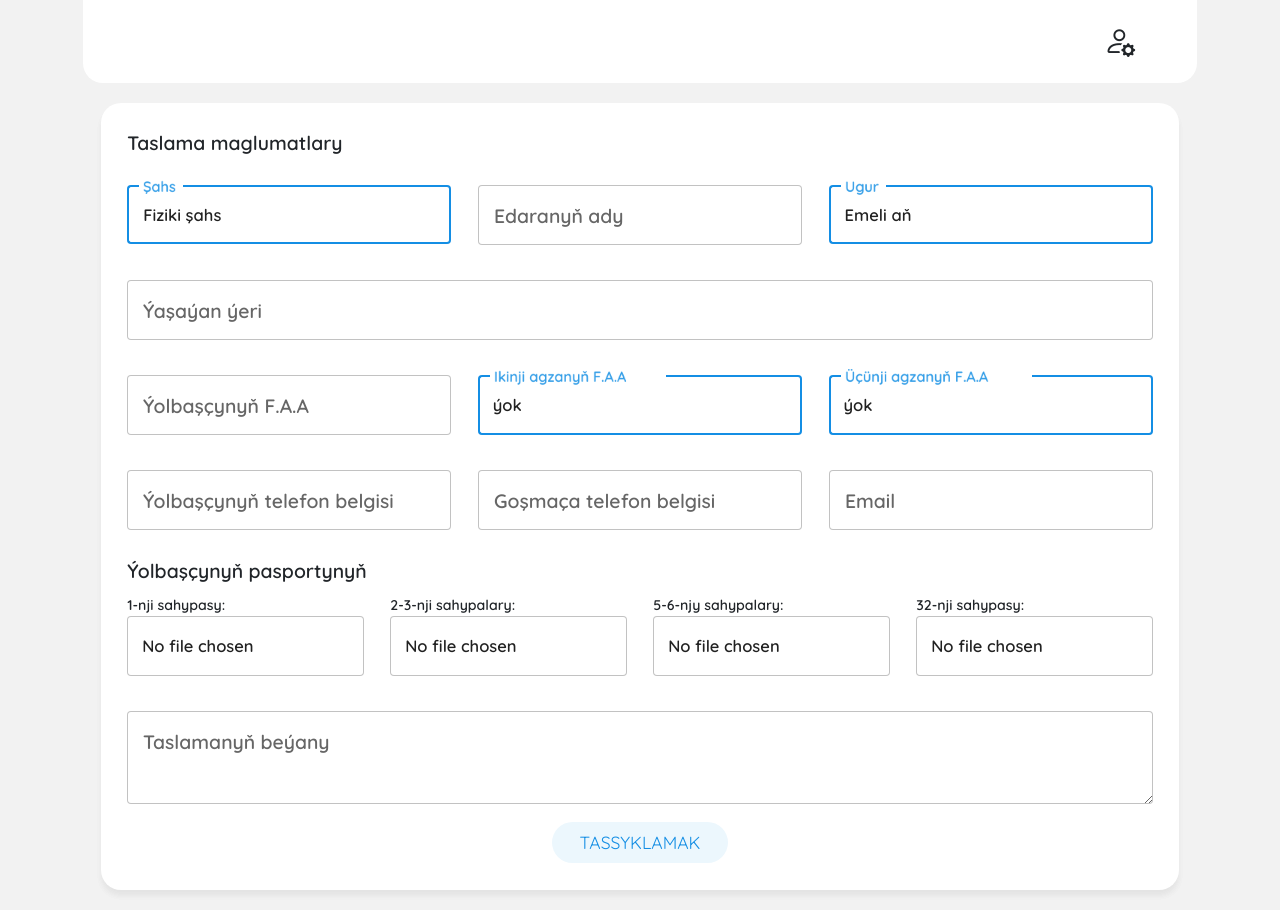
After one commit to neharix/mark, a Django app: template main/templates/views/add_project.html in a window 1280 px wide. The commit adds this page. Run offline with Django 5.2, Linux system fonts and the light colour scheme; the template is opened without the code that fills it: values that come from a table or form of the project are taken from there, others are empty; data comes from the database, SQL or seed files in the repository; both versions use the stored data as it was after the commit; parts of the project's set-up code (start-up, migrations or seed data) failed here and were passed over; some libraries are stand-ins or nearby versions.

Commit message:
form front finished

```diff
--- a/main/models.py
+++ b/main/models.py
@@ -14,8 +14,8 @@ class UnratedManager(models.Manager):
 
 class Project(models.Model):
     class PersonalityType(models.TextChoices):
-        INDIVIDUAL = "Fiziki", "fiziki"
-        LEGAL = "Ýuridiki", "ýuridiki"
+        INDIVIDUAL = "Fiziki", "Fiziki"
+        LEGAL = "Ýuridiki", "Ýuridiki"
 
     personality_type = models.CharField(
         verbose_name="Şahs görnüşi",
--- a/main/static/css/global.css
+++ b/main/static/css/global.css
@@ -131,7 +131,7 @@
     border: none !important;
     outline: none !important;
     background-color: transparent;
-    font-size: 16px;
+    font-size: 0.94rem;
     line-height: 2;
     color: rgba(0, 0, 0, 0.87);
     z-index: 1;
@@ -188,6 +188,26 @@
     transform-origin: left top;
     transition: transform 0.15s cubic-bezier(0.4, 0, 0.2, 1), color 0.15s cubic-bezier(0.4, 0, 0.2, 1);
     will-change: transform;
+}
+
+input::-webkit-file-upload-button {
+    display: none;
+}
+
+input::file-selector-button {
+    display: none;
+}
+
+select {
+    height: 3.6em;
+    -webkit-appearance: none;
+    -moz-appearance: none;
+    text-indent: 1px;
+    text-overflow: '';
+}
+
+select::-ms-expand {
+    display: none;
 }
 
 .floating-label__input:hover~.floating-label__outline .floating-label__leading,
@@ -256,6 +276,8 @@ input:-webkit-autofill {
     -webkit-animation-fill-mode: both;
 }
 
+
+
 .input--error .floating-label__label {
     color: #FF8484 !important;
     animation: shake 0.25s cubic-bezier(0.36, 0.07, 0.19, 0.97) both;
@@ -292,6 +314,7 @@ input::-webkit-inner-spin-button {
     -webkit-appearance: none;
     margin: 0;
 }
+
 
 .border-bottom {
     border-bottom: 1px solid whitesmoke !important;
@@ -361,3 +384,7 @@ body {
     border-color: #8a5700;
     color: #8a5700;
 }
+
+.f-08 {
+    font-size: 0.8rem;
+}
--- /dev/null
+++ b/main/templates/views/add_project.html
@@ -0,0 +1,320 @@
+{% extends "layouts/main_layout.html" %}
+{% load static %}
+{% block title %}
+    Taslama goşmak
+{% endblock title %}
+{% block body %}
+    <div class="px-3">
+        <div class="block p-3">
+            <div class="m-2">Taslama maglumatlary</div>
+            <form method="post" class="m-2" enctype="multipart/form-data">
+                {% csrf_token %}
+                <div class="row">
+                    <div class="col-sm">
+                        <div class="floating-label my-3">
+                            <select class="floating-label__input"
+                                    type="text"
+                                    id="personality-type"
+                                    name="personality_type"
+                                    autocomplete="off"
+                                    required
+                                    placeholder=" ">
+                                <option value="1" selected>Fiziki şahs</option>
+                                <option value="2">Ýuridiki şahs</option>
+                            </select>
+                            <div class="floating-label__outline">
+                                <div class="floating-label__leading"></div>
+                                <div class="floating-label__notch">
+                                    <label class="floating-label__label" for="personality-type">Şahs</label>
+                                </div>
+                                <div class="floating-label__trailing"></div>
+                            </div>
+                        </div>
+                    </div>
+                    <div class="col-sm">
+                        <div class="floating-label my-3">
+                            <input class="floating-label__input"
+                                   type="text"
+                                   id="agency"
+                                   name="agency"
+                                   autocomplete="off"
+                                   required
+                                   placeholder=" " />
+                            <div class="floating-label__outline">
+                                <div class="floating-label__leading"></div>
+                                <div class="floating-label__notch">
+                                    <label class="floating-label__label" for="agency">Edaranyň ady</label>
+                                </div>
+                                <div class="floating-label__trailing"></div>
+                            </div>
+                        </div>
+                    </div>
+                    <div class="col-sm">
+                        <div class="floating-label my-3">
+                            <select class="floating-label__input"
+                                    type="text"
+                                    id="direction"
+                                    name="direction"
+                                    autocomplete="off"
+                                    required
+                                    placeholder=" ">
+                                {% for direction in directions %}
+                                    <option value="{{ direction.pk }}"
+                                            {% if forloop.counter == 0 %}selected{% endif %}>
+                                        {{ direction.name }}
+                                    </option>
+                                {% endfor %}
+                            </select>
+                            <div class="floating-label__outline">
+                                <div class="floating-label__leading"></div>
+                                <div class="floating-label__notch">
+                                    <label class="floating-label__label" for="direction">Ugur</label>
+                                </div>
+                                <div class="floating-label__trailing"></div>
+                            </div>
+                        </div>
+                    </div>
+                </div>
+                <div class="row">
+                    <div class="col-sm">
+                        <div class="floating-label my-3">
+                            <input class="floating-label__input"
+                                   type="text"
+                                   name="place_of_residence"
+                                   id="place-of-residence"
+                                   autocomplete="off"
+                                   required
+                                   placeholder=" " />
+                            <div class="floating-label__outline">
+                                <div class="floating-label__leading"></div>
+                                <div class="floating-label__notch">
+                                    <label class="floating-label__label" for="place-of-residence">Ýaşaýan ýeri</label>
+                                </div>
+                                <div class="floating-label__trailing"></div>
+                            </div>
+                        </div>
+                    </div>
+                </div>
+                <div class="row">
+                    <div class="col-sm">
+                        <div class="floating-label my-3">
+                            <input class="floating-label__input"
+                                   type="text"
+                                   id="manager-full-name"
+                                   name="manager_full_name"
+                                   autocomplete="off"
+                                   required
+                                   placeholder=" " />
+                            <div class="floating-label__outline">
+                                <div class="floating-label__leading"></div>
+                                <div class="floating-label__notch">
+                                    <label class="floating-label__label" for="manager-full-name">Ýolbaşçynyň F.A.A</label>
+                                </div>
+                                <div class="floating-label__trailing"></div>
+                            </div>
+                        </div>
+                    </div>
+                    <div class="col-sm">
+                        <div class="floating-label my-3">
+                            <input class="floating-label__input"
+                                   type="text"
+                                   name="second_member_full_name"
+                                   id="second-member-full-name"
+                                   value="ýok"
+                                   autocomplete="off"
+                                   placeholder=" " />
+                            <div class="floating-label__outline">
+                                <div class="floating-label__leading"></div>
+                                <div class="floating-label__notch">
+                                    <label class="floating-label__label" for="second-member-full-name">Ikinji agzanyň F.A.A</label>
+                                </div>
+                                <div class="floating-label__trailing"></div>
+                            </div>
+                        </div>
+                    </div>
+                    <div class="col-sm">
+                        <div class="floating-label my-3">
+                            <input class="floating-label__input"
+                                   type="text"
+                                   name="third_member_full_name"
+                                   id="third-member-full-name"
+                                   autocomplete="off"
+                                   value="ýok"
+                                   placeholder=" " />
+                            <div class="floating-label__outline">
+                                <div class="floating-label__leading"></div>
+                                <div class="floating-label__notch">
+                                    <label class="floating-label__label" for="third-member-full-name">Üçünji agzanyň F.A.A</label>
+                                </div>
+                                <div class="floating-label__trailing"></div>
+                            </div>
+                        </div>
+                    </div>
+                </div>
+                <div class="row">
+                    <div class="col-sm">
+                        <div class="floating-label my-3">
+                            <input class="floating-label__input"
+                                   type="number"
+                                   id="phone-number"
+                                   name="phone_number"
+                                   autocomplete="off"
+                                   required
+                                   placeholder=" " />
+                            <div class="floating-label__outline">
+                                <div class="floating-label__leading"></div>
+                                <div class="floating-label__notch">
+                                    <label class="floating-label__label" for="phone-number">Ýolbaşçynyň telefon belgisi</label>
+                                </div>
+                                <div class="floating-label__trailing"></div>
+                            </div>
+                        </div>
+                    </div>
+                    <div class="col-sm">
+                        <div class="floating-label my-3">
+                            <input class="floating-label__input"
+                                   type="text"
+                                   name="additional_phone_number"
+                                   id="additional-phone-number"
+                                   autocomplete="off"
+                                   required
+                                   placeholder=" " />
+                            <div class="floating-label__outline">
+                                <div class="floating-label__leading"></div>
+                                <div class="floating-label__notch">
+                                    <label class="floating-label__label" for="additional-phone-number">Goşmaça telefon belgisi</label>
+                                </div>
+                                <div class="floating-label__trailing"></div>
+                            </div>
+                        </div>
+                    </div>
+                    <div class="col-sm">
+                        <div class="floating-label my-3">
+                            <input class="floating-label__input"
+                                   type="email"
+                                   name="email"
+                                   id="email"
+                                   autocomplete="off"
+                                   required
+                                   placeholder=" " />
+                            <div class="floating-label__outline">
+                                <div class="floating-label__leading"></div>
+                                <div class="floating-label__notch">
+                                    <label class="floating-label__label" for="email">Email</label>
+                                </div>
+                                <div class="floating-label__trailing"></div>
+                            </div>
+                        </div>
+                    </div>
+                </div>
+                <div class="my-2">Ýolbaşçynyň pasportynyň</div>
+                <div class="row">
+                    <div class="col-sm">
+                        <div class="f-08">1-nji sahypasy:</div>
+                        <div class="floating-label mb-3">
+                            <input class="floating-label__input"
+                                   type="file"
+                                   id="page1"
+                                   name="page1"
+                                   accept="image/*"
+                                   autocomplete="off"
+                                   required
+                                   placeholder=" " />
+                            <div class="floating-label__outline">
+                                <div class="floating-label__leading"></div>
+                                <div class="floating-label__notch">
+                                    <label class="floating-label__label" for="page1"></label>
+                                </div>
+                                <div class="floating-label__trailing"></div>
+                            </div>
+                        </div>
+                    </div>
+                    <div class="col-sm">
+                        <div class="f-08">2-3-nji sahypalary:</div>
+                        <div class="floating-label mb-3">
+                            <input class="floating-label__input"
+                                   type="file"
+                                   name="page2_3"
+                                   id="page2-3"
+                                   accept="image/*"
+                                   autocomplete="off"
+                                   required
+                                   placeholder=" " />
+                            <div class="floating-label__outline">
+                                <div class="floating-label__leading"></div>
+                                <div class="floating-label__notch">
+                                    <label class="floating-label__label" for="page2-3"></label>
+                                </div>
+                                <div class="floating-label__trailing"></div>
+                            </div>
+                        </div>
+                    </div>
+                    <div class="col-sm">
+                        <div class="f-08">5-6-njy sahypalary:</div>
+                        <div class="floating-label mb-3">
+                            <input class="floating-label__input"
+                                   type="file"
+                                   name="page5_6"
+                                   id="page5-6"
+                                   accept="image/*"
+                                   autocomplete="off"
+                                   required
+                                   placeholder=" " />
+                            <div class="floating-label__outline">
+                                <div class="floating-label__leading"></div>
+                                <div class="floating-label__notch">
+                                    <label class="floating-label__label" for="page5-6"></label>
+                                </div>
+                                <div class="floating-label__trailing"></div>
+                            </div>
+                        </div>
+                    </div>
+                    <div class="col-sm">
+                        <div class="f-08">32-nji sahypasy:</div>
+                        <div class="floating-label mb-3">
+                            <input class="floating-label__input"
+                                   type="file"
+                                   accept="image/*"
+                                   name="page32"
+                                   id="page32"
+                                   autocomplete="off"
+                                   required
+                                   placeholder=" " />
+                            <div class="floating-label__outline">
+                                <div class="floating-label__leading"></div>
+                                <div class="floating-label__notch">
+                                    <label class="floating-label__label" for="page32"></label>
+                                </div>
+                                <div class="floating-label__trailing"></div>
+                            </div>
+                        </div>
+                    </div>
+                </div>
+                <div class="row">
+                    <div class="col-sm">
+                        <div class="floating-label my-3">
+                            <textarea class="floating-label__input"
+                                      id="description"
+                                      name="description"
+                                      autocomplete="off"
+                                      required
+                                      placeholder=" "></textarea>
+                            <div class="floating-label__outline">
+                                <div class="floating-label__leading"></div>
+                                <div class="floating-label__notch">
+                                    <label class="floating-label__label" for="description">Taslamanyň beýany</label>
+                                </div>
+                                <div class="floating-label__trailing"></div>
+                            </div>
+                        </div>
+                    </div>
+                </div>
+                <div class="d-flex align-items-center justify-content-center">
+                    <button class="btn button px-4">TASSYKLAMAK</button>
+                </div>
+            </form>
+        </div>
+    </div>
+{% endblock body %}
+{% block scripts %}
+{% endblock scripts %}
--- a/main/templates/views/main/moderator.html
+++ b/main/templates/views/main/moderator.html
@@ -27,7 +27,8 @@
                 </div>
             </div>
             <div class="d-flex justify-content-end mt-3">
-                <button class="btn button mx-2" onclick="location.href='/'">
+                <button class="btn button mx-2"
+                        onclick="location.href='{% url "add_project" %}'">
                     <i class="bi bi-plus"></i>
                     Taslamany forma arkaly goşmak
                 </button>
--- a/main/urls.py
+++ b/main/urls.py
@@ -6,5 +6,5 @@ urlpatterns = [
     path("", main, name="home"),
     path("login/", login_view, name="login"),
     path("logout/", logout_view, name="logout"),
-    path("", logout_view, name="register"),
+    path("add_project/", add_project, name="add_project"),
 ]
--- a/server/settings.py
+++ b/server/settings.py
@@ -10,6 +10,7 @@ For the full list of settings and their values, see
 https://docs.djangoproject.com/en/5.0/ref/settings/
 """
 
+import os
 from pathlib import Path
 
 # Build paths inside the project like this: BASE_DIR / 'subdir'.
@@ -116,8 +117,12 @@ USE_TZ = True
 # https://docs.djangoproject.com/en/5.0/howto/static-files/
 
 STATIC_URL = "static/"
+STATIC_ROOT = os.path.join(BASE_DIR, "static")
 
 # Default primary key field type
 # https://docs.djangoproject.com/en/5.0/ref/settings/#default-auto-field
 
 DEFAULT_AUTO_FIELD = "django.db.models.BigAutoField"
+
+MEDIA_ROOT = os.path.join(BASE_DIR, "media")
+MEDIA_URL = "/media/"
```
Also changed, not shown: main/admin.py (+10 -0 lines), main/templates/views/add_card.html (deleted, +0 -42 lines), main/templates/views/confirm_payment.html (deleted, +0 -40 lines), main/templates/views/history.html (deleted, +0 -45 lines), main/templates/views/main.html (deleted, +0 -13 lines), main/templates/views/recharge.html (deleted, +0 -89 lines), main/views.py (+17 -1 lines), db.sqlite3.
